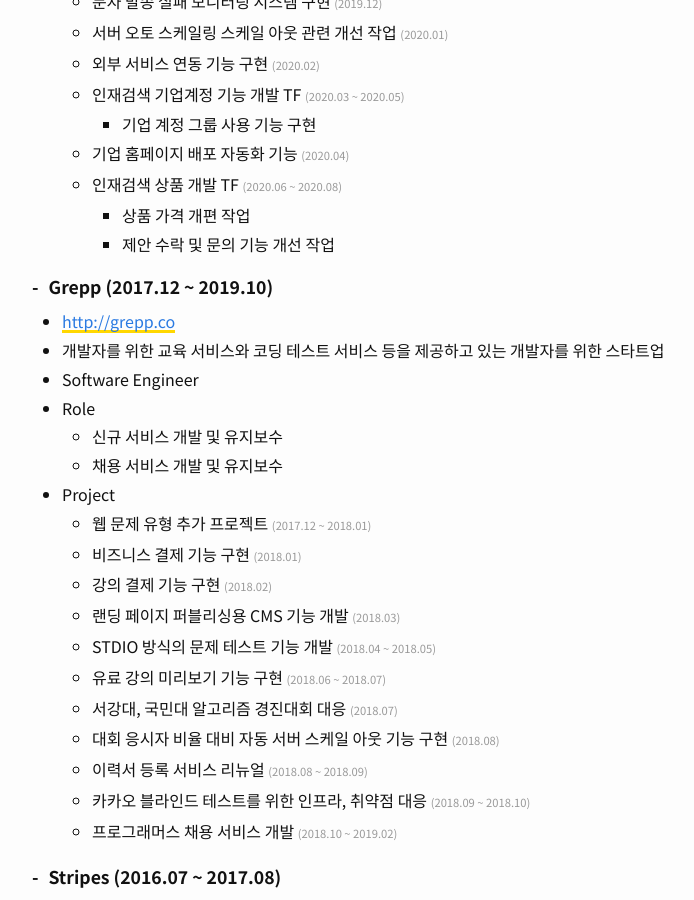
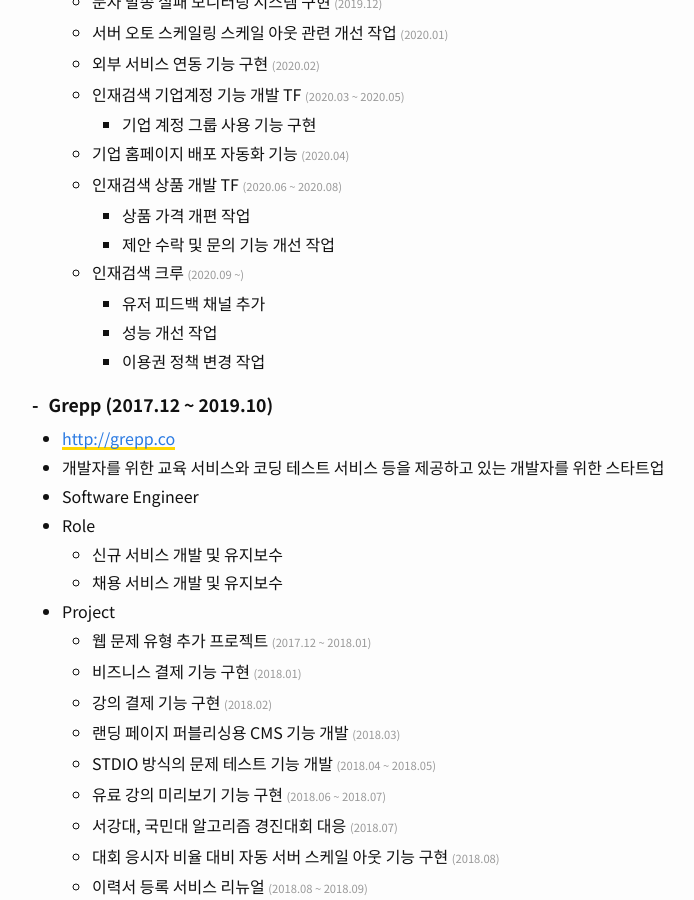
Before and after one commit to dizy64/dizy64.github.io, a Jekyll site: the page built from about/index.html, in a window 1280 px wide and 900 px high, scrolled down 1548 px. Shown: the whole window, without its empty margins (38-732 px from the left). Built offline with Jekyll 4.4.1, drawn with Linux system fonts in a browser that asks for light colours.

Commit message:
최근 자기 소개에 내용을 추가하다

```diff
--- a/about/index.html
+++ b/about/index.html
@@ -130,6 +130,13 @@ permalink: /about/
               <li>제안 수락 및 문의 기능 개선 작업</li>
             </ul>
           </li>
+          <li>인재검색 크루 <span class="period">(2020.09 ~)</span>
+            <ul>
+              <li>유저 피드백 채널 추가</li>
+              <li>성능 개선 작업</li>
+              <li>이용권 정책 변경 작업</li>
+            </ul>
+          </li>
         </ul>
       </li>
     </ul>
```
